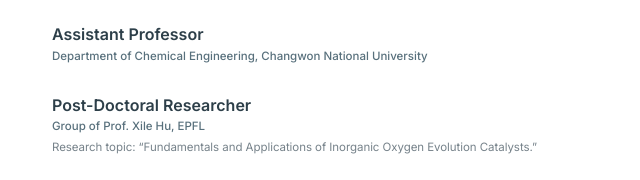
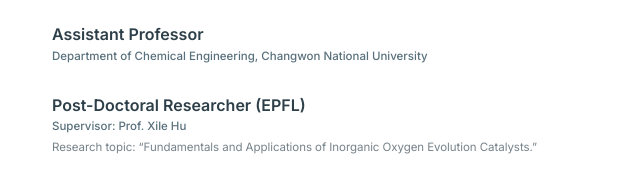
Before and after one commit to seunghwalee0719-source/seunghwalee.github.io, a plain HTML site: page professor.html in a window 1280 px wide. Shown: the part 1287-1467 px from the top of the page, 391-1031 px from the left. Drawn offline with Linux system fonts and the light colour scheme.

Commit message:
Update professor.html

```diff
--- a/professor.html
+++ b/professor.html
@@ -126,7 +126,7 @@
         <div class="timeline-row"><div class="timeline-date">09/2026 – Present</div><div class="timeline-main"><strong>Associate Professor</strong><div class="institution">Department of Chemical and Biological Engineering, Sookmyung Women’s University</div></div></div>
         <div class="timeline-row"><div class="timeline-date">04/2026 – 08/2026</div><div class="timeline-main"><strong>Associate Professor</strong><div class="institution">Department of Chemical Engineering, Changwon National University</div></div></div>
         <div class="timeline-row"><div class="timeline-date">03/2022 – 03/2026</div><div class="timeline-main"><strong>Assistant Professor</strong><div class="institution">Department of Chemical Engineering, Changwon National University</div></div></div>
-        <div class="timeline-row"><div class="timeline-date">11/2017 – 02/2022</div><div class="timeline-main"><strong>Post-Doctoral Researcher</strong><div class="institution">Group of Prof. Xile Hu, EPFL</div><p>Research topic: “Fundamentals and Applications of Inorganic Oxygen Evolution Catalysts.”</p></div></div>
+        <div class="timeline-row"><div class="timeline-date">11/2017 – 02/2022</div><div class="timeline-main"><strong>Post-Doctoral Researcher (EPFL)</strong><div class="institution">Supervisor: Prof. Xile Hu</div><p>Research topic: “Fundamentals and Applications of Inorganic Oxygen Evolution Catalysts.”</p></div></div>
         <div class="timeline-row"><div class="timeline-date">03/2014 – 08/2017</div><div class="timeline-main"><strong>Ph.D., Gwangju Institute of Science and Technology (GIST)</strong><div class="institution">Supervisor: Prof. Dr. Jaeyoung Lee</div><p>Thesis: “Insight into electrochemical conversion of CO₂ to multi-carbon fuels on Cu-based electrode.”</p></div></div>
         <div class="timeline-row"><div class="timeline-date">08/2014</div><div class="timeline-main"><strong>Visiting Scientist, Catalysis Research Center</strong><div class="institution">Hokkaido University, Japan · Prof. Masatoshi Osawa</div><p>Research on Surface Enhanced Infrared Absorption Spectroscopy (SEIRAS) coupled with electrocatalysis.</p></div></div>
         <div class="timeline-row"><div class="timeline-date">03/2012 – 02/2014</div><div class="timeline-main"><strong>M.Sc., Gwangju Institute of Science and Technology (GIST)</strong><div class="institution">Supervisor: Prof. Dr. Jaeyoung Lee</div><p>Thesis: “Electrochemical conversion of gas-phase CO₂ to formic acid on SnO₂ electrode.”</p></div></div>
```
